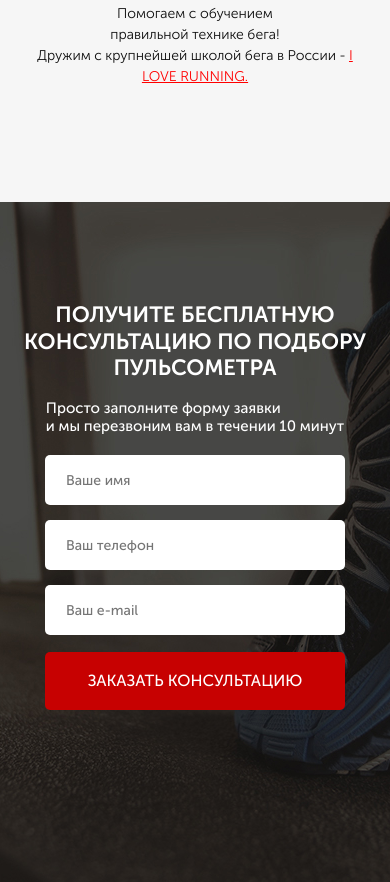
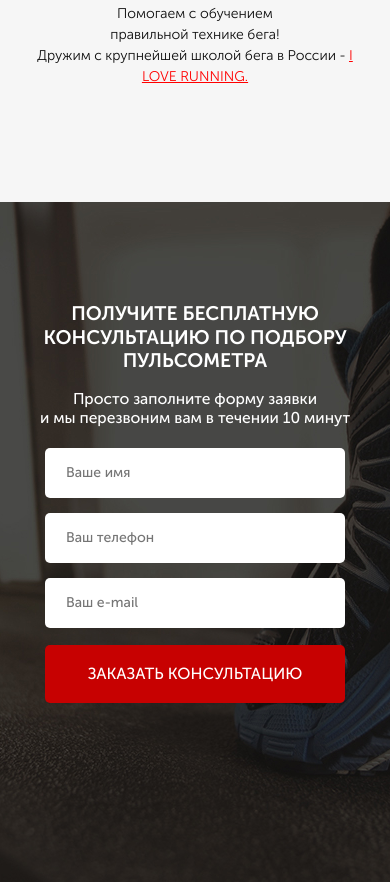
Before and after one commit to MasamuneBALEX/run-smart.github.io, a plain HTML site: page index.html in a window 390 px wide. Shown: the part 1437-2319 px from the top of the page. Drawn offline with nearby package versions, Linux system fonts and the light colour scheme; files that its build step writes are made by us from their sources.

Commit message:
Add files via upload

```diff
--- a/sass/base/_media.scss
+++ b/sass/base/_media.scss
@@ -339,8 +339,13 @@
         }
 
         .title_consult {
-            font-size: 22px;
+            font-size: 5vw;
             text-align: center;
+        }
+
+        &__descr {
+            text-align: center;
+            font-size: 4vw;
         }
     }
 
```
